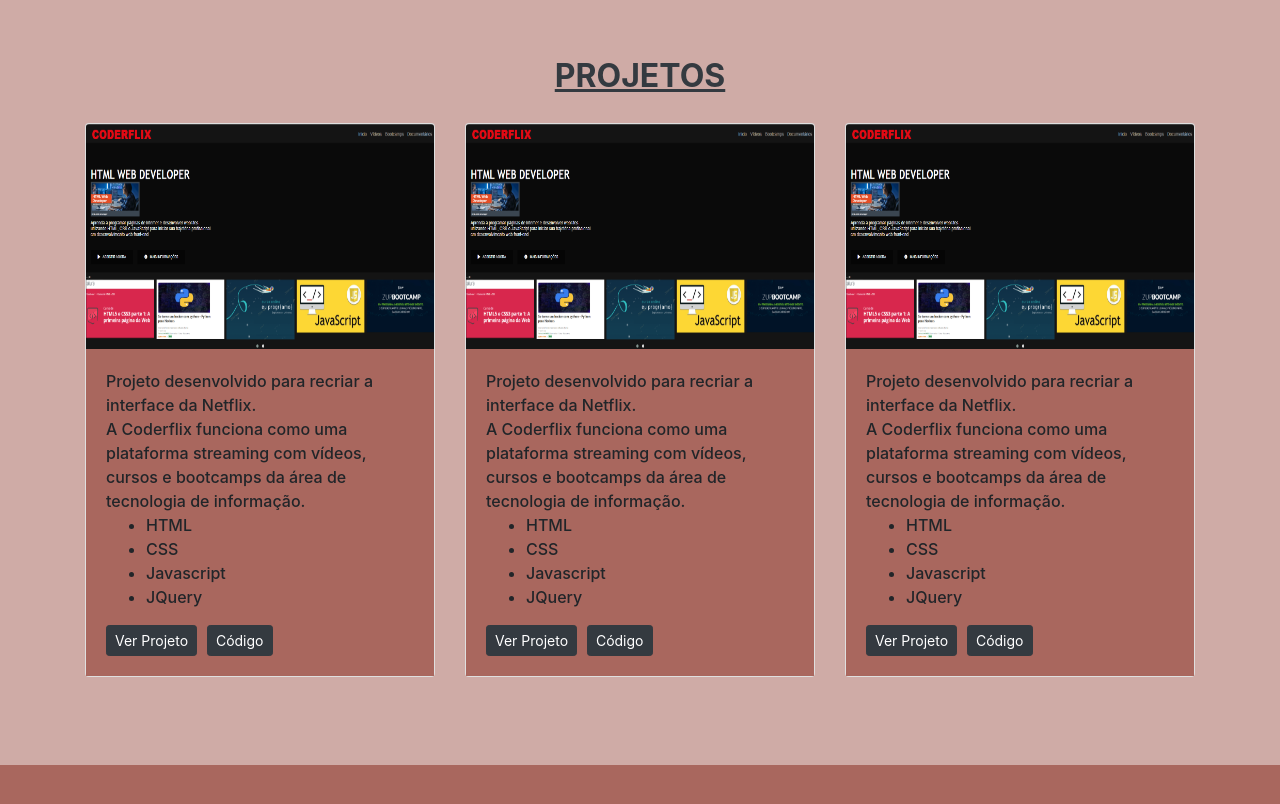
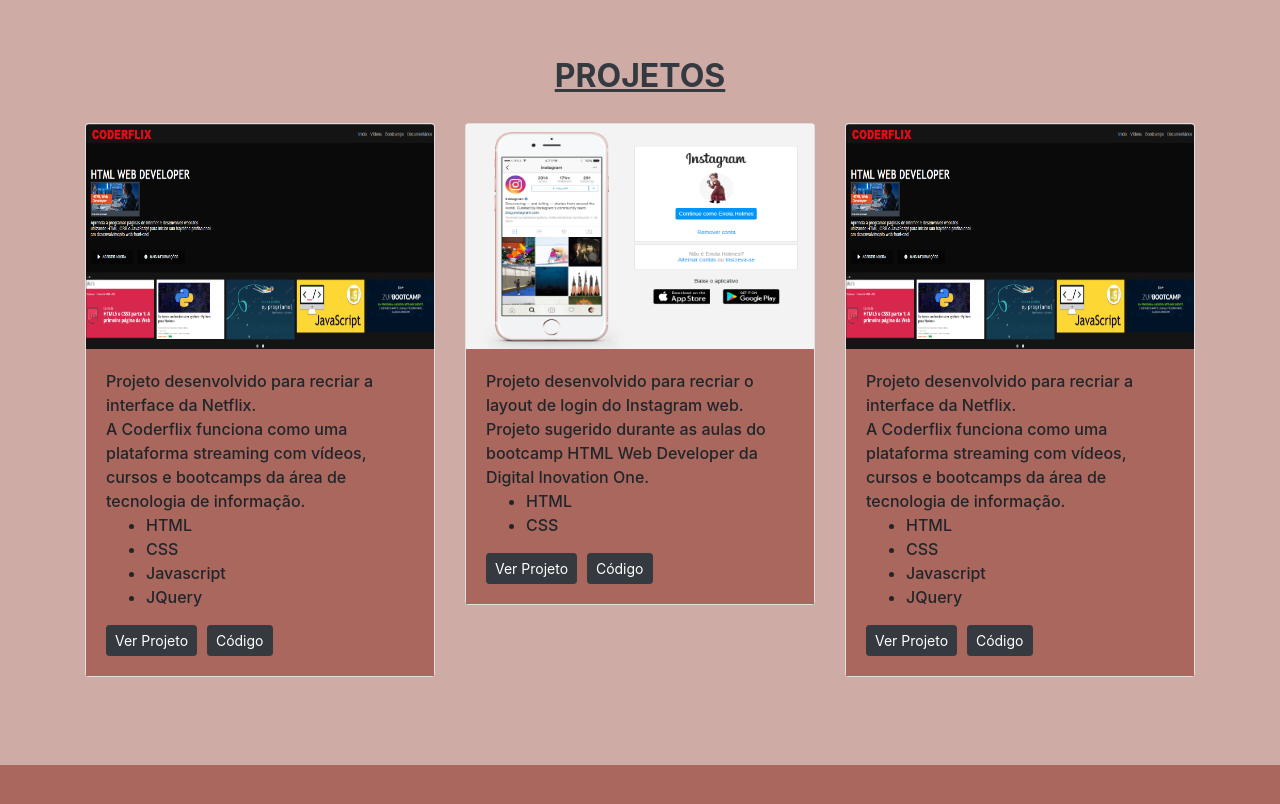
Before and after one commit to ThaysaRafaele/Portfolio-main, a plain HTML site: page index.html in a window 1280 px wide. Shown: the part 700-1504 px from the top of the page. Drawn offline with nearby package versions, Linux system fonts and the light colour scheme.

Commit message:
projeto adicionado

```diff
--- a/index.html
+++ b/index.html
@@ -103,25 +103,23 @@
                             <div class="card mb-4 box-shadow" style="height: auto;">
                                 <img class="card-img-top"
                                     data-src="holder.js/100px225?theme=thumb&amp;bg=55595c&amp;fg=eceeef&amp;text=Thumbnail" alt="Thumbnail [100%x225]"
-                                    style="height: 225px; width: 100%; display: block;" src="./Img/Coderflix.png" data-holder-rendered="true"
+                                    style="height: 225px; width: 100%; display: block;" src="./Img/InstagramDIO.png" data-holder-rendered="true"
                                 >
                                 <div class="card-body corPrimaria">
                                     <span class="card-text" style="font-weight: 500;">
-                                        Projeto desenvolvido para recriar a interface da Netflix.
-                                        <br>A Coderflix funciona como uma plataforma streaming com vídeos, cursos e bootcamps da área de tecnologia de informação.
+                                        Projeto desenvolvido para recriar o layout de login do Instagram web.
+                                        <br>Projeto sugerido durante as aulas do bootcamp HTML Web Developer da Digital Inovation One.
                                     </span>
                                     <ul style="font-weight: 500;">
                                         <li>HTML</li>
                                         <li>CSS</li>
-                                        <li>Javascript</li>
-                                        <li>JQuery</li>
                                     </ul>
                                     <div class="d-flex justify-content-between align-items-center">
                                         <div class="btn-group">
-                                            <a href="https://github.com/ThaysaRafaele/Coderflix">
+                                            <a href="https://github.com/ThaysaRafaele/InstagramDIO">
                                                 <button type="button" class="btn btn-sm btnContato btn-dark ">Ver Projeto</button>
                                             </a>
-                                            <a href="https://github.com/ThaysaRafaele/Coderflix/blob/main/index.html">
+                                            <a href="https://github.com/ThaysaRafaele/InstagramDIO/blob/main/index.html">
                                                 <button type="button" class="btn btn-sm btnContato btn-dark" style="margin-left: 15%;">Código</button>
                                             </a>
                                         </div>
```
Also changed, not shown: Img/InstagramDIO.png (added).
